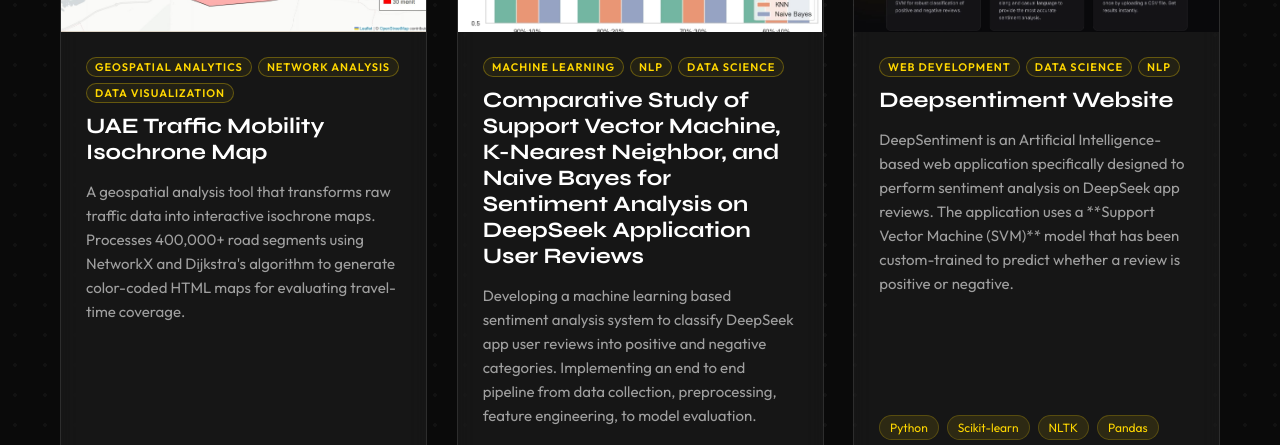
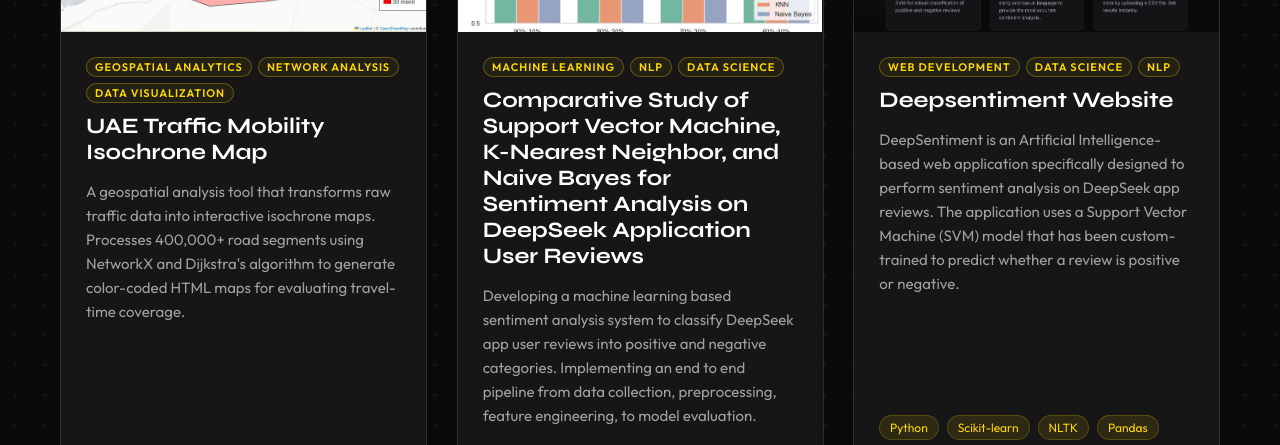
Before and after one commit to AbelLevran/AbelLevran.github.io, a React (Vite) app: page / in a window 1280 px wide. Shown: the part 2920-3365 px from the top of the page. Built offline with nearby package versions, Linux system fonts and the light colour scheme; no server answers.

Commit message:
delete typo in decsription id:3

```diff
--- a/src/data/projects.js
+++ b/src/data/projects.js
@@ -28,7 +28,7 @@
   {
     id: 3,
     title: "Deepsentiment Website",
-    description: "DeepSentiment is an Artificial Intelligence-based web application specifically designed to perform sentiment analysis on DeepSeek app reviews. The application uses a **Support Vector Machine (SVM)** model that has been custom-trained to predict whether a review is positive or negative.",
+    description: "DeepSentiment is an Artificial Intelligence-based web application specifically designed to perform sentiment analysis on DeepSeek app reviews. The application uses a Support Vector Machine (SVM) model that has been custom-trained to predict whether a review is positive or negative.",
     image: sentimentWebImg,
     category: ["Web Development", "Data Science", "NLP"],
     techStack: ["Python", "Scikit-learn", "NLTK", "Pandas", "Flask", "FastAPI", "Vanilla JS", "CSS", "HTML"],
```
